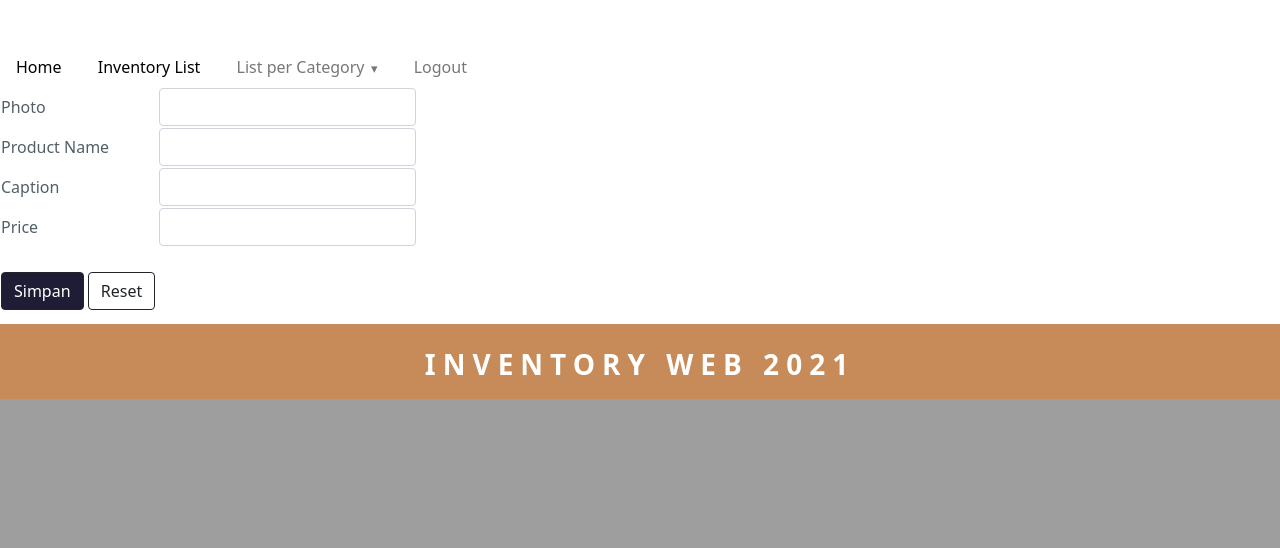
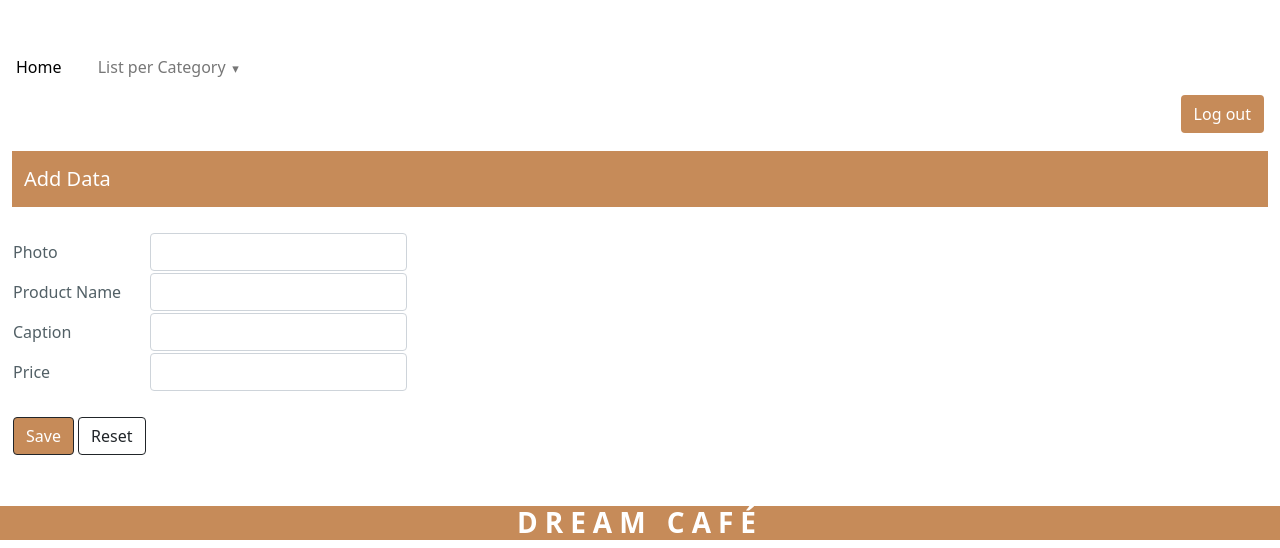
Before and after one commit to Fajar-Putra-Setiawan/Project-Web, a PHP site: page /add.php in a window 1280 px wide. Shown: the part 401-949 px from the top of the page. Before the commit the page ends 800 px from the top, so only its background shows below. Run offline with PHP 8.4, Linux system fonts and the light colour scheme; some libraries are stand-ins or nearby versions.

Commit message:
Update add.php

```diff
--- a/add.php
+++ b/add.php
@@ -6,42 +6,42 @@
     <link href="https://cdn.jsdelivr.net/npm/bootstrap@5.0.2/dist/css/bootstrap.min.css" rel="stylesheet" integrity="sha384-EVSTQN3/azprG1Anm3QDgpJLIm9Nao0Yz1ztcQTwFspd3yD65VohhpuuCOmLASjC" crossorigin="anonymous">
     <link rel="stylesheet" href="https://unpkg.com/purecss@2.0.6/build/pure-min.css" integrity="sha384-Uu6IeWbM+gzNVXJcM9XV3SohHtmWE+3VGi496jvgX1jyvDTXfdK+rfZc8C1Aehk5" crossorigin="anonymous">
     <link rel="stylesheet" href="styles.css">
-    <title></title>
+    <title>Add Data</title>
   </head>
   <body>
   <div class="banner">
-        <h1 class="banner-head">LIST OF INVENTORY </br> EVERYTHING OFFICE</h1>
+        <h1 class="banner-head">Add Data <br> Coffee & Beverages</h1>
     </div>
     <div class="pure-menu pure-menu-horizontal">
     <ul class="pure-menu-list">
         <li class="pure-menu-item pure-menu-selected">
             <a href="main.php" class="pure-menu-link">Home</a>
         </li>
-        <li class="pure-menu-item pure-menu-selected">
-            <a href="list product.php" class="pure-menu-link">Inventory List</a>
-        </li>
         <li class="pure-menu-item pure-menu-has-children pure-menu-allow-hover">
             <a href="#" id="menuLink1" class="pure-menu-link">List per Category</a>
             <ul class="pure-menu-children">
                 <li class="pure-menu-item">
-                    <a href="#" class="pure-menu-link">Buildings</a>
+                    <a href="drinkdashboard.php" class="pure-menu-link">Drink</a>
                 </li>
                 <li class="pure-menu-item">
-                    <a href="#" class="pure-menu-link">Vehicles</a>
-                </li>
-                <li class="pure-menu-item">
-                    <a href="#" class="pure-menu-link">Office Inventory</a>
-                </li>
-                <li class="pure-menu-item">
-                    <a href="#" class="pure-menu-link">Electronic</a>
+                    <a href="dashboardsnack.php" class="pure-menu-link">Snack</a>
                 </li>
             </ul>
         </li>
-        <li class="pure-menu-item">
-            <a href="logout.php" class="pure-menu-link">Logout</a>
-        </li>
+        </div>
+        <a class="nav-link" href="logout.php"><button type="button" class="btn" style="float: right; bottom:0px; color: white; background-color: #c68b59;">Log out</button></a>
+        </div>
     </ul>
 </div>
+
+<div class="container-xxl">
+        <br><br>
+        <nav class="navbar navbar-dark" style="background-color: #c68b59; margin-bottom: 25px;">
+          <div class="container-fluid">
+            <span class="navbar-brand mb-0 a">Add Data</span>
+          </div>
+        </nav>
+
   <form method="POST" action="addcheck.php">
           <table>
             <tr>
@@ -79,17 +79,15 @@
             <tr>
               <td>
                 <br>
-                <input class="btn btn-dark" type="submit" name="submit" value="Simpan" style="color: white; background-color: #1F1D36;">
+                <input class="btn btn-dark" type="submit" name="submit" value="Save" style="color: white; background-color: #c68b59;">
                 <input class="btn btn-outline-dark" type="reset" value="Reset">
               </td>
             </tr>
           </table>
         </form>
-
-<div class="footer l-box">
-    <p>
-        <h3> Inventory Web 2021 </h3>
-    </p>
+</div>
+<div class="footer" style="margin-top: 50px;">
+    <h3>dream café</h3>
 </div>
   </body>
 </html>
```
